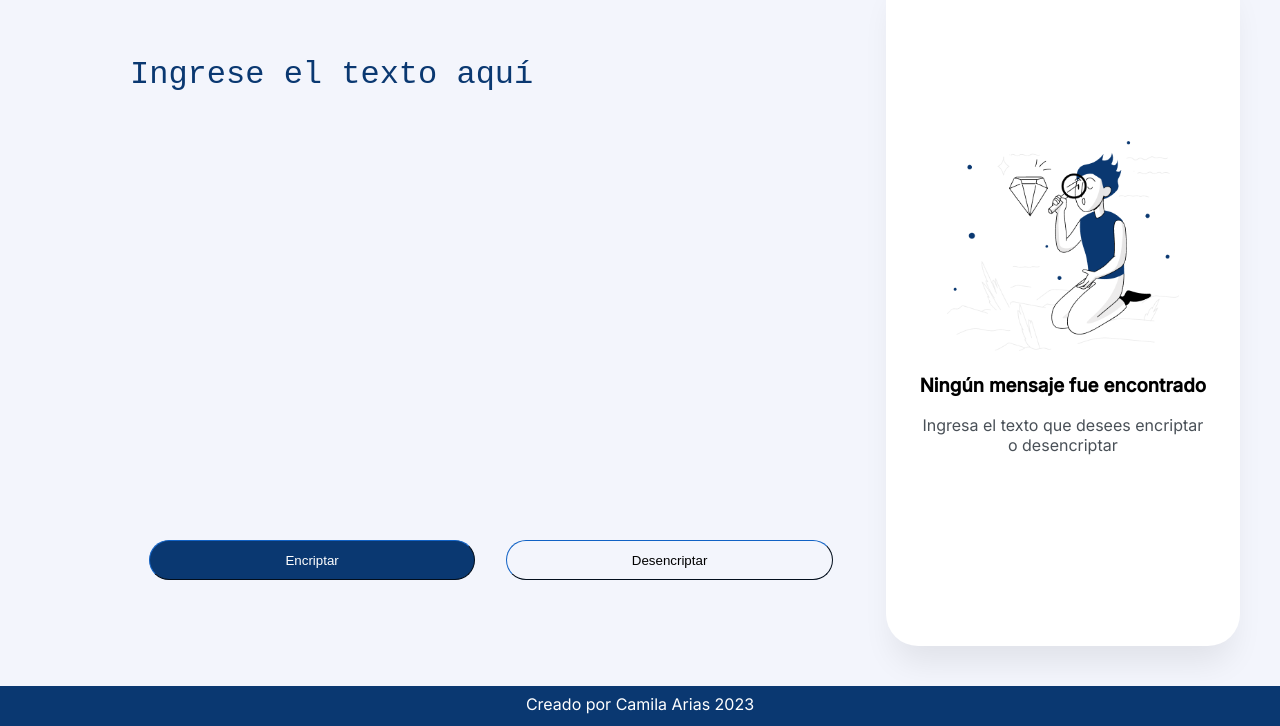
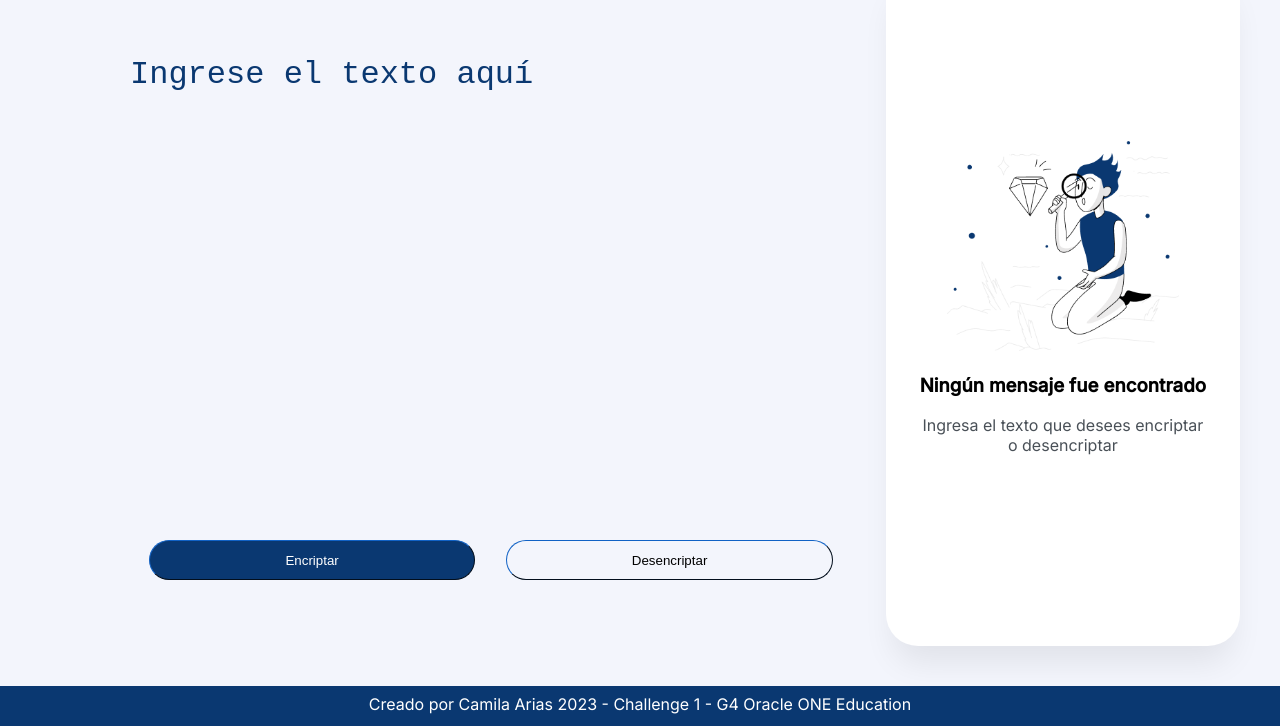
Before and after one commit to AriasCamilaA/challenge_one_encrypter.github.io, a plain HTML site: page encriptador.html in a window 1280 px wide. Shown: the part 74-800 px from the top of the page. Drawn offline with Linux system fonts and the light colour scheme.

Commit message:
Modificando footer

```diff
--- a/encriptador.html
+++ b/encriptador.html
@@ -35,7 +35,7 @@
 </div>
 <script src="./assets/scripts/script.js"></script>
 <footer>
-    Creado por Camila Arias 2023
+    Creado por Camila Arias 2023 - Challenge 1 - G4 Oracle ONE Education
 </footer>
 <body>
 
```
